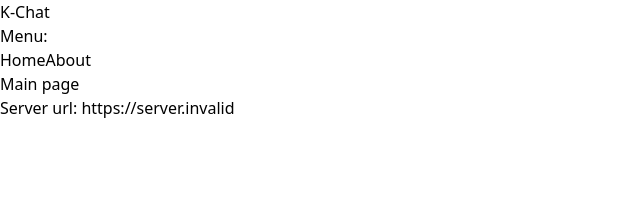
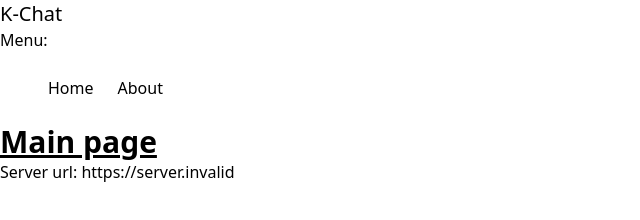
Before and after one commit to andriy-f/webchat, a Gatsby site in the folder client/: page / in a window 1280 px wide. Shown: the whole page, without its empty margins (0-640 px from the left). Built offline with nearby package versions, Linux system fonts and the light colour scheme; Gatsby itself is replaced by a stand-in of ours; no server answers.

Commit message:
infrastructure, applying styles

```diff
--- a/client/src/layout.tsx
+++ b/client/src/layout.tsx
@@ -3,12 +3,17 @@ import { Link } from "gatsby"
 
 const Layout: React.FC<React.PropsWithChildren> = ({ children }) => {
   return (<>
-    <header>K-Chat</header>
+    <header>
+      <div className="text-xl font-medium text-black">
+        K-Chat
+      </div>
+    </header>
     <nav>
-      Menu:
-      <ul>
+      Menu:<ul className="flex p-6">
         <li>
-          <Link to="/">Home</Link>
+          <Link className="p-6" to="/">Home</Link>
+        </li>
+        <li>
           <Link to="/">About</Link>
         </li>
       </ul>
--- a/client/src/pages/index.tsx
+++ b/client/src/pages/index.tsx
@@ -7,7 +7,9 @@ import { serverUrl } from '../config'
 const IndexPage: React.FC<PageProps> = () => {
   return (
     <Layout>
-      <div>Main page</div>
+      <h1 className="text-3xl font-bold underline">
+        Main page
+      </h1>
       <div>
         Server url: {serverUrl}
       </div>
--- a/client/tailwind.config.js
+++ b/client/tailwind.config.js
@@ -2,7 +2,7 @@
 module.exports = {
   content: [
     `./src/pages/**/*.{js,jsx,ts,tsx}`,
-    `./src/components/**/*.{js,jsx,ts,tsx}`,
+    `./src/**/*.tsx`,
   ],
   theme: {
     extend: {},
```
